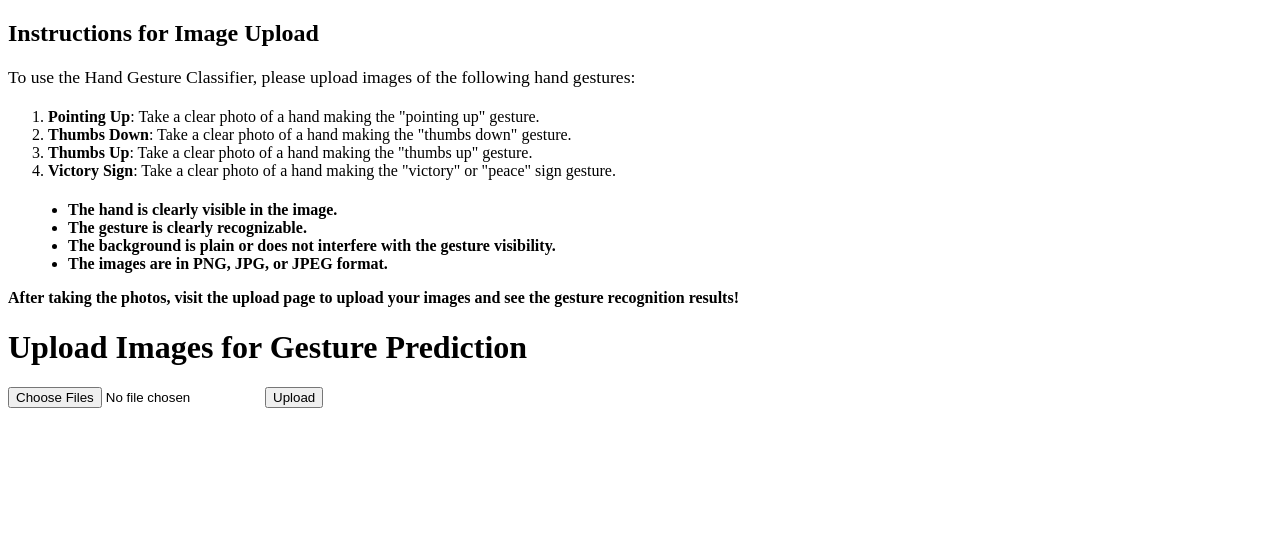
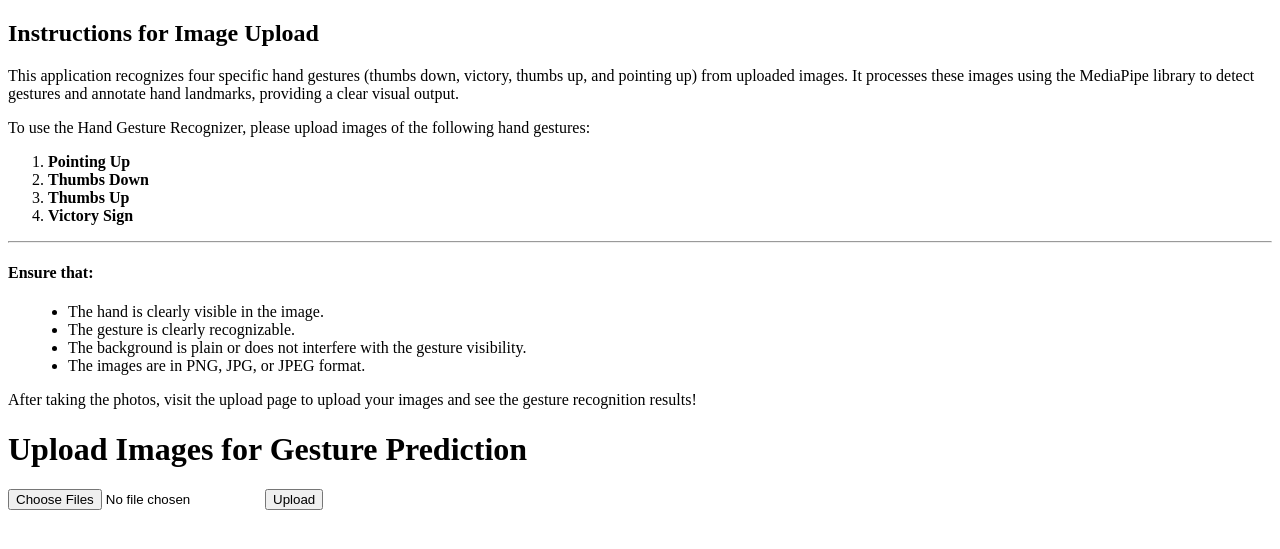
Before and after one commit to soumyapednekar/handgesture, a Flask app: page / in a window 1280 px wide. Shown: the top 549 px of the page. Run offline with Flask 3, Linux system fonts and the light colour scheme.

Commit message:
Update index.html

```diff
--- a/templates/index.html
+++ b/templates/index.html
@@ -23,15 +23,19 @@
 <body>
     <h2>Instructions for Image Upload</h2>
     <p class="instructions">
-        To use the Hand Gesture Classifier, please upload images of the following hand gestures:
+        <p>  This application recognizes four specific hand gestures (thumbs down, victory, thumbs up, and pointing up) from uploaded images.
+              It processes these images using the MediaPipe library to detect gestures and annotate hand landmarks, providing a clear visual output.</p>
+
+        To use the Hand Gesture Recognizer, please upload images of the following hand gestures:
         <ol>
-            <li><b>Pointing Up</b>: Take a clear photo of a hand making the "pointing up" gesture.</li>
-            <li><b>Thumbs Down</b>: Take a clear photo of a hand making the "thumbs down" gesture.</li>
-            <li><b>Thumbs Up</b>: Take a clear photo of a hand making the "thumbs up" gesture.</li>
-            <li><b>Victory Sign</b>: Take a clear photo of a hand making the "victory" or "peace" sign gesture.</li>
+            <li><b>Pointing Up</b></li>
+            <li><b>Thumbs Down</b></li>
+            <li><b>Thumbs Up</b></li>
+            <li><b>Victory Sign</b></li>
         </ol>
- <h4>   <b
-        Ensure that:</b></h4>
+<hr>
+
+ <h4>   <b>   Ensure that:</b></h4>
         <ul>
             <li>The hand is clearly visible in the image.</li>
             <li>The gesture is clearly recognizable.</li>
```
